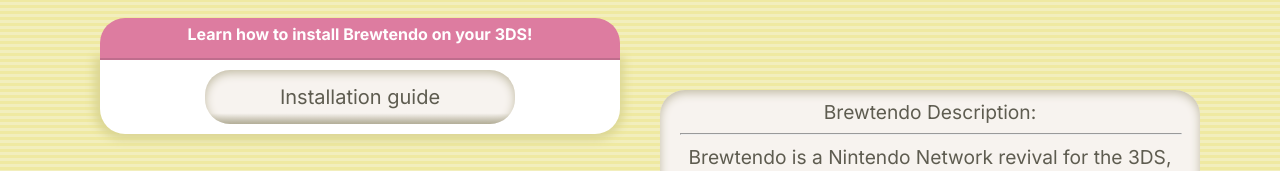
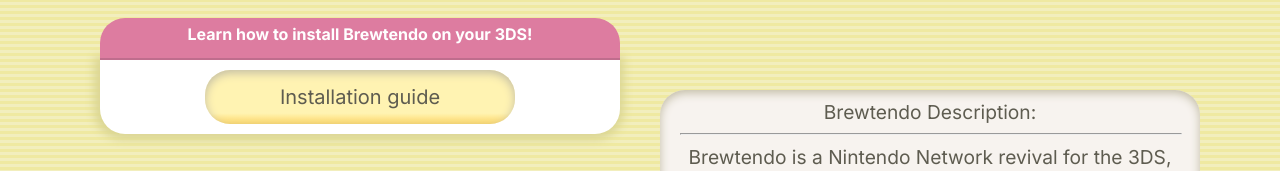
Before and after one commit to BrewtendoNetwork/brewtendo-network_website, a Next.js app in the folder new-site/frontend/: page / in a window 1280 px wide. In both pictures the pointer is over the element 360 px from the left and 499 px from the top of the page. Shown: the part 403-574 px from the top of the page. Built offline with nearby package versions, Linux system fonts and the light colour scheme.

Commit message:
add 3DS-style yellow hover effect to buttons

```diff
--- a/new-site/frontend/public/css/main.css
+++ b/new-site/frontend/public/css/main.css
@@ -300,10 +300,15 @@
     font-size: 20px;
     cursor: pointer;
     text-align: center;
-    transition: transform 0.2s ease;
+    transition: transform 0.2s ease, background 0.2s ease;
     width: fit-content;
     min-width: 250px;
 }
+
+    .pill-button:hover {
+        background: linear-gradient(to bottom, #fff3b2 80%, #ffd966 100%);
+        color: #5e5c50;
+    }
 
     .pill-button:active {
         transform: scale(0.99);
--- a/new-site/frontend/src/app/globals.css
+++ b/new-site/frontend/src/app/globals.css
@@ -343,10 +343,15 @@
     font-size: 20px;
     cursor: pointer;
     text-align: center;
-    transition: transform 0.2s ease;
+    transition: transform 0.2s ease, background 0.2s ease;
     width: fit-content;
     min-width: 250px;
 }
+
+    .pill-button:hover {
+        background: linear-gradient(to bottom, #fff3b2 80%, #ffd966 100%);
+        color: #5e5c50;
+    }
 
     .pill-button:active {
         transform: scale(0.99);
```
